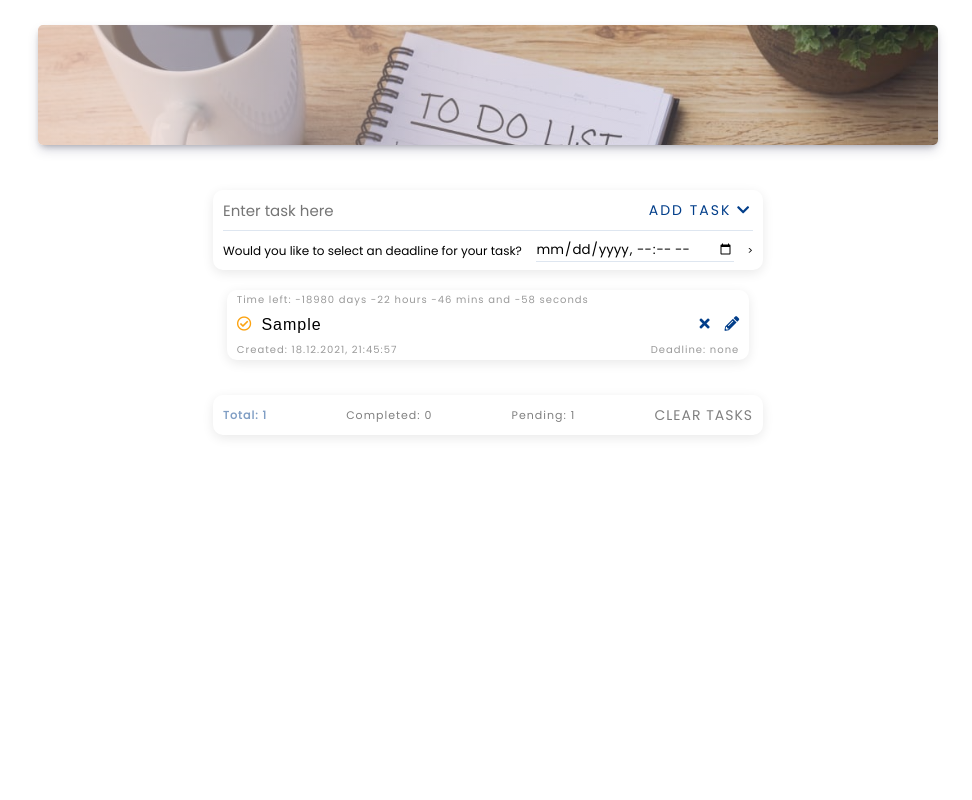
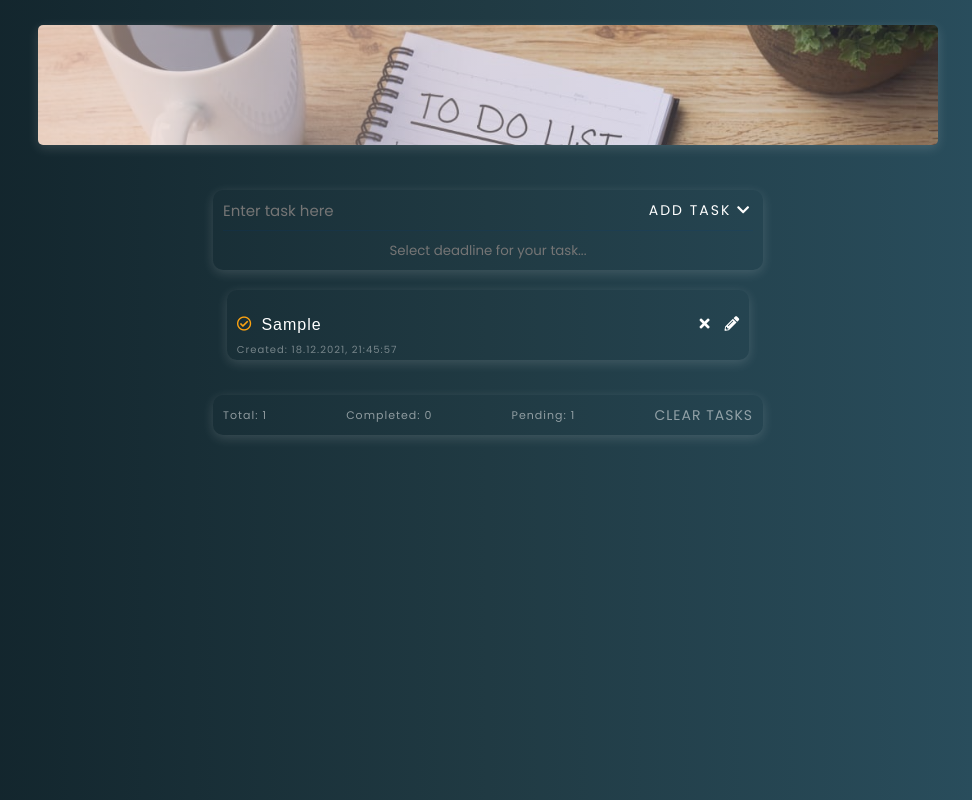
Before and after one commit to quikyy/To-Do-List, a plain HTML site: page index.html in a window 1280 px wide. Both pictures are taken after typing "Sample" into the empty fields and a click on the button "ADD TASK". Shown: the whole page, without its empty margins (152-1124 px from the left). Drawn offline with nearby package versions, Linux system fonts and the light colour scheme.

Commit message:
calendar update

```diff
--- a/css/style.css
+++ b/css/style.css
@@ -15,8 +15,7 @@
     --transition: 0.2s ease-in-out;
 
     /* overlay */
-    --overlayColor: #03071e56;
-
+    --overlayColor:  #00111c9e;
     /* add / clear */
     --addClearSize: 1.4em;
     --addColor: #023e8a;
@@ -32,6 +31,7 @@
 
 body {
     font-size: var(--fontSizeDefualt);
+    background: linear-gradient(to right, #0f2027, #203a43, #2c5364);
 }
 
 .wrapper {
@@ -70,9 +70,8 @@ body {
     background: linear-gradient(to right, #e8cbc09c, #636fa42c), url(background2.jpg);
     background-size: cover;
     background-position: center;
-    box-shadow: rgba(50, 50, 93, 0.25) 0px 6px 12px -2px, rgba(0, 0, 0, 0.3) 0px 3px 7px -3px;
+    box-shadow: rgba(255, 255, 255, 0.15) 0px 3px 12px;
     border-radius: 5px;
-
 }
 
 
@@ -89,7 +88,7 @@ body {
     border-bottom-left-radius: var(--border-radius);
     border-top-right-radius: var(--border-radius);
     border-bottom-right-radius: var(--border-radius);
-    box-shadow: rgba(0, 0, 0, 0.09) 0px 3px 12px;
+    box-shadow: rgba(255, 255, 255, 0.15) 0px 3px 12px;
     transition: 0.2s ease-in-out;
     overflow: hidden;
     background-color: transparent;
@@ -104,6 +103,8 @@ body {
     width: 80%;
     border: transparent;
     font-size: 1.5em;
+    background-color: transparent;
+    color: white;
 }
 
 .userInput:focus,
@@ -125,6 +126,8 @@ input:focus {
     font-size: var(--addClearSize);
     transition: var(--transition);
     color: var(--addColor);
+    background-color: transparent;
+    color: white;
 }
 
 .add-btn i {
@@ -142,17 +145,21 @@ input:focus {
     height: 40px;
     width: 100%;
     align-items: center;
-    justify-content: space-between;
+    justify-content: center;
     border-top: #023d8a21 1px solid;
 
 }
 .end_task span {
     font-size: 1.2em;
+    color: wheat;
 }
 .date_end {
     cursor: pointer;
     border: transparent;
-    border-bottom: #023d8a21 1px solid;
+    width: 60%;
+    text-align: center;
+    color: white;
+    background-color: transparent;
 }
 
 /*  */
@@ -177,13 +184,14 @@ ul {
     /* margin-top: 15px; */
     margin: 10px auto;
     overflow: hidden;
-    box-shadow: rgba(0, 0, 0, 0.09) 0px 3px 12px;
+    box-shadow: rgba(255, 255, 255, 0.15) 0px 3px 12px;
     border-radius: var(--border-radius);
     background-color: transparent;
+    color: white;
 }
 
 .newDivContainer .active {
-    background-color: white;
+    background-color: -webkit-linear-gradient(to top, #8e9eab, #eef2f3);
     z-index: 101;
 }
 
@@ -199,6 +207,7 @@ ul {
     letter-spacing: 1px;
     border: transparent;
     background-color: transparent;
+    color: white;
 }
 
 .newDivContainer button {
@@ -214,19 +223,19 @@ ul {
 }
 
 .newDivContainer .remove-button {
-    color: var(--editRemoveColor);
+    color: white;
 }
 
 .newDivContainer .edit-button {
     margin-right: 10px;
     margin-left: 15px;
-    color: var(--editRemoveColor);
+    color: white;
     transform: rotate(0deg);
 }
 
 .newDivContainer .confirm-edit-button {
     margin-right: 10px;
-    color: var(--editRemoveColor);
+    color: white;
 }
 
 
@@ -279,9 +288,10 @@ ul {
     align-items: center;
     margin-top: 25px;
     justify-content: space-between;
-    box-shadow: rgba(0, 0, 0, 0.09) 0px 3px 12px;
+    box-shadow: rgba(255, 255, 255, 0.15) 0px 3px 12px;
     border-radius: var(--border-radius);
     background-color: transparent;
+    color: white;
 }
 
 .summaryOn {
@@ -295,11 +305,11 @@ ul {
     letter-spacing: 1px;
     font-size: 1.1em;
     cursor: pointer;
+    color: white;
 }
 
 .activeView {
-    color: var(--editRemoveColor);
-    font-weight: bold;
+
 }
 
 .clear-btn {
@@ -311,7 +321,8 @@ ul {
     text-transform: uppercase;
     border: transparent;
     cursor: pointer;
-    transition: var(--transition)
+    transition: var(--transition);
+    color: white;
 }
 
 .clear-btn:hover {
--- a/index.html
+++ b/index.html
@@ -9,6 +9,8 @@
     <link rel="icon" type="image/x-icon" href="https://img.icons8.com/cute-clipart/64/000000/task.png">
     <link rel="stylesheet" href="css/all.min.css">
     <link rel="stylesheet" href="css/style.css">
+    <link rel="stylesheet" href="https://cdn.jsdelivr.net/npm/flatpickr/dist/flatpickr.min.css">
+    <link rel="stylesheet" type="text/css" href="https://npmcdn.com/flatpickr/dist/themes/dark.css">
 </head>
 
 <body>
@@ -19,8 +21,8 @@
             <input type="text" class="userInput" placeholder="Enter task here">
             <button class="add-btn" id="add">add task <i class="fas fa-chevron-down"></i></button>
             <div class="end_task">
-                <span>Would you like to select an deadline for your task?</span>
-                <input class="date_end" type= "datetime-local" min="2021-18-12T00:00" max="2050-31-12T00:00">>
+                <span></span>
+                <input class="date_end" type="datetime-local" placeholder="Select deadline for your task...">
 
             </div>
 
@@ -39,6 +41,18 @@
     </div>
 
     <script src="script.js"></script>
+    <script src="https://cdn.jsdelivr.net/npm/flatpickr"></script>
+    <script>
+flatpickr(".date_end", {
+    enableTime: true,
+    dateFormat: "Y-m-d H:i",
+    minDate: "today",
+    time_24hr: true,
+    monthSelectorType: "static",
+    minuteIncrement: 10
+
+});
+    </script>
 </body>
 
 </html>
--- a/script.js
+++ b/script.js
@@ -28,24 +28,7 @@ function getLocalStorage() {
     if (getLocalTaskList != null) {
         taskList = getLocalTaskList;
         for (let i = 0; i < taskList.length; i++) {
-            function xyz(){
-                let today_date = new Date()
-                let end_date = new Date(taskList[i].taskEndDate)
-                today_date = today_date.getTime();
-
-                let time_to_end = end_date - today_date
-                const oneDay = 24 * 60 * 60 * 1000
-                const oneHour = 60 * 60 * 1000
-                const oneMin = 60 * 1000
-
-                let days = Math.floor(time_to_end / oneDay)
-                let hours = Math.floor((time_to_end % oneDay) / oneHour);
-                let mins = Math.floor((time_to_end % oneHour) / oneMin);
-                let sec = Math.floor((time_to_end % oneMin) / 1000)
-                let text = `Time left: ${days} days ${hours} hours ${mins} mins and ${sec} seconds`
-                return text;
-            }
-            taskTemplate(taskList[i].taskState, taskList[i].taskName, taskList[i].taskStartDate, taskList[i].taskEndDate, taskList[i].taskEditDate, taskList[i].taskId, xyz())
+            taskTemplate(taskList[i].taskState, taskList[i].taskName, taskList[i].taskStartDate, taskList[i].taskEndDate, taskList[i].taskEditDate, taskList[i].taskId, compareDates(taskList[i]))
         }
     }
 }
@@ -69,28 +52,11 @@ function createNewTask() {
             taskEndDate: taskEndInput,
             taskEditDate: 0,
             taskId: new Date().getTime(),
-            compareDates: function () {
-                let today_date = new Date()
-                let end_date = new Date(newTask.taskEndDate)
-                today_date = today_date.getTime();
-
-                let time_to_end = end_date - today_date
-                const oneDay = 24 * 60 * 60 * 1000
-                const oneHour = 60 * 60 * 1000
-                const oneMin = 60 * 1000
-
-                let days = Math.floor(time_to_end / oneDay)
-                let hours = Math.floor((time_to_end % oneDay) / oneHour);
-                let mins = Math.floor((time_to_end % oneHour) / oneMin);
-                let sec = Math.floor((time_to_end % oneMin) / 1000)
-                let text = `Time left: ${days} days ${hours} hours ${mins} mins and ${sec} seconds`
-                return text;
-            }
         }
         taskList.push(newTask)
         localStorage.setItem("taskList", JSON.stringify(taskList));
         let capitalizeChar = taskNameInput.charAt(0).toUpperCase() + taskNameInput.slice(1);
-        taskTemplate(newTask.taskState, capitalizeChar, newTask.taskStartDate.toISOString(), newTask.taskEndDate, newTask.taskEditDate, newTask.taskId, newTask.compareDates())
+        taskTemplate(newTask.taskState, capitalizeChar, newTask.taskStartDate.toISOString(), newTask.taskEndDate, newTask.taskEditDate, newTask.taskId, compareDates(newTask))
         setDefualt()
     }
 }
@@ -161,7 +127,7 @@ function taskTemplate(taskState, taskName, taskStartDate, taskEndDate, taskEditD
         secs = "00"
         endDate.innerText = `Deadline: ${day}.${month}.${year}, ${hour}:${minutes}:${secs}`
     } else {
-        endDate.innerText = "Deadline: none"
+        endDate.innerText = ""
     }
     taskContainer.appendChild(endDate)
     const timeToEnd = document.createElement("span")
@@ -192,7 +158,7 @@ function editTask(e) {
         userInput.removeAttribute("readonly");
         userInput.focus();
 
-        taskContainer.style.backgroundColor = "white"
+        taskContainer.style.background = "linear-gradient(to right, #373b44, #4286f4)"
         clearListButton.style.pointerEvents = "none"
 
         removeBtn.classList.add("hideElement")
@@ -232,7 +198,7 @@ function editTask(e) {
 
                             date_edited.innerText = `Edited: ${taskList[objectInList].taskEditDate}`;
                             clearListButton.style.pointerEvents = ""
-                            taskContainer.style.backgroundColor = ""
+                            taskContainer.style.background = "transparent"
                             overlay.removeEventListener("click", exitOverlay)
                         }
                     }
@@ -268,7 +234,7 @@ function editTask(e) {
 
                         date_edited.innerText = `Edited: ${taskList[objectInList].taskEditDate}`;
                         clearListButton.style.pointerEvents = ""
-                        taskContainer.style.backgroundColor = ""
+                        taskContainer.style.background = "transparent"
                         overlay.removeEventListener("click", exitOverlay)
                     }
                 }
@@ -291,7 +257,7 @@ function editTask(e) {
             markBtns.forEach(btn => btn.style.pointerEvents = "")
             editBtns.forEach(btn => btn.style.pointerEvents = "")
             removeBtns.forEach(btn => btn.style.pointerEvents = "")
-            taskContainer.style.backgroundColor = ""
+            taskContainer.style.background = "transparent"
         }
     }
 }
@@ -407,28 +373,28 @@ function setDefualt() {
     taskNameInput1.value = ""
 }
 
+function compareDates(x) {
+    const task = x
+    let infoText = ""
+    if (task.taskEndDate == 0) {
+        return infoText;
 
+    }
+    const today_date = new Date().getTime();
+    const end_date = new Date(task.taskEndDate)
+    const time_to_end = end_date - today_date
+    const oneDay = 24 * 60 * 60 * 1000
+    const oneHour = 60 * 60 * 1000
+    const oneMin = 60 * 1000
+
+    let days = Math.floor(time_to_end / oneDay)
+    let hours = Math.floor((time_to_end % oneDay) / oneHour);
+    let mins = Math.floor((time_to_end % oneHour) / oneMin);
+    let sec = Math.floor((time_to_end % oneMin) / 1000)
+    return infoText = (`Time left: ${days} days ${hours} hours ${mins} mins and ${sec} seconds`)
+}
 
 getLocalStorage();
-
-// function compareDates(x) {
-//     let task1 = taskList[x];
-//     let today_date = new Date()
-//     let end_date = new Date(task1.taskEndDate)
-//     today_date = today_date.getTime();
-
-//     let time_to_end = end_date - today_date
-//     const oneDay = 24 * 60 * 60 * 1000
-//     const oneHour = 60 * 60 * 1000
-//     const oneMin = 60 * 1000
-
-//     let days = Math.floor(time_to_end / oneDay)
-//     let hours = Math.floor((time_to_end % oneDay) / oneHour);
-//     let mins = Math.floor((time_to_end % oneHour) / oneMin);
-//     let sec = Math.floor((time_to_end % oneMin) / 1000)
-//     let text = (`Time left: ${days} days ${hours} hours ${mins} mins and ${sec} seconds`)
-//     return text;
-// }
 clearListButton.addEventListener("click", clearTasks)
 addTaskButton.addEventListener("click", createNewTask);
 // taskNameInput1.addEventListener("keyup", function (e) {
```
